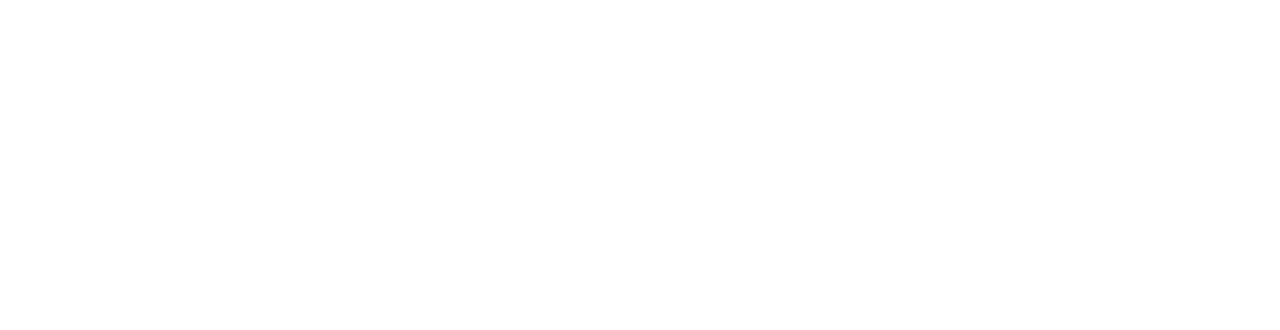
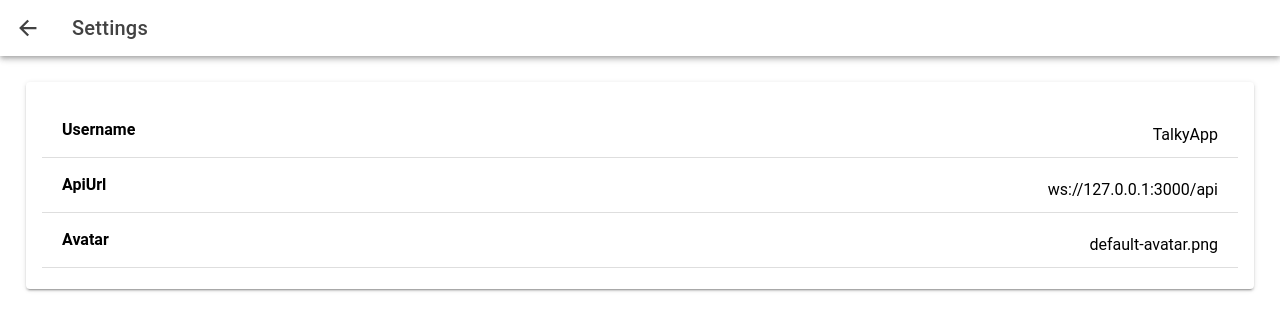
Before and after one commit to Schneewolf-Labs/TalkyApp, a React (Vite) app: page /settings in a window 1280 px wide. Shown: the top 330 px of the page. Built offline with nearby package versions, Linux system fonts and the light colour scheme.

Commit message:
new settings

```diff
--- a/index.html
+++ b/index.html
@@ -2,7 +2,7 @@
 <html lang="en">
   <head>
     <meta charset="utf-8" />
-    <title>Ionic App</title>
+    <title>TalkyApp</title>
 
     <base href="/" />
 
--- a/src/App.tsx
+++ b/src/App.tsx
@@ -1,7 +1,9 @@
 import { Redirect, Route } from 'react-router-dom';
 import { IonApp, IonRouterOutlet, setupIonicReact } from '@ionic/react';
 import { IonReactRouter } from '@ionic/react-router';
+import { SettingsProvider } from './context/SettingsContext';
 import Home from './pages/Home';
+import Settings from './pages/Settings';
 
 /* Core CSS required for Ionic components to work properly */
 import '@ionic/react/css/core.css';
@@ -25,11 +27,15 @@
 setupIonicReact();
 
 const App: React.FC = () => (
+  <SettingsProvider>
     <IonApp>
       <IonReactRouter>
         <IonRouterOutlet>
           <Route exact path="/home">
             <Home />
+          </Route>
+          <Route exact path="/settings">
+            <Settings />
           </Route>
           <Route exact path="/">
             <Redirect to="/home" />
@@ -37,6 +43,7 @@
         </IonRouterOutlet>
       </IonReactRouter>
     </IonApp>
+  </SettingsProvider>
   );
 
 export default App;
--- a/src/components/styles/MessageItem.css
+++ b/src/components/styles/MessageItem.css
@@ -1,6 +1,6 @@
 /* Ensure text content doesn't overflow but wraps */
 .message-text {
-  white-space: normal;
+  white-space: pre-line;
   word-wrap: break-word;
   overflow-wrap: break-word;
 }
--- /dev/null
+++ b/src/context/SettingsContext.tsx
@@ -0,0 +1,52 @@
+import React, { createContext, useState, useContext, ReactNode } from 'react';
+import { Setting } from '../types';
+
+type SettingsProviderProps = {
+  children: ReactNode;
+};
+
+const SettingsContext = createContext<Setting[]>([]);
+
+// Utility functions for local storage
+const saveToLocalStorage = (key: string, value: any) => {
+  localStorage.setItem(key, JSON.stringify(value));
+}
+
+const getFromLocalStorage = (key: string, defaultValue: any) => {
+  const storedValue = localStorage.getItem(key);
+  return storedValue ? JSON.parse(storedValue) : defaultValue;
+}
+
+export const SettingsProvider: React.FC<SettingsProviderProps> = ({ children }) => {
+  const [username, setUsername] = useState<string>(getFromLocalStorage('username', 'TalkyApp'));
+  const [apiUrl, setApiUrl] = useState<string>(getFromLocalStorage('apiUrl', 'ws://127.0.0.1:3000/api'));
+  const [avatar, setAvatar] = useState<string>(getFromLocalStorage('avatar', 'default-avatar.png'));
+
+  const settings = [
+    {
+      name: 'username',
+      value: username,
+      setValue: (value: any) => { saveToLocalStorage('username', value); setUsername(value); }
+    },
+    {
+      name: 'apiUrl',
+      value: apiUrl,
+      setValue: (value: any) => { saveToLocalStorage('apiUrl', value); setApiUrl(value); }
+    },
+    {
+      name: 'avatar',
+      value: avatar,
+      setValue: (value: any) => { saveToLocalStorage('avatar', value); setAvatar(value); }
+    },
+  ];
+
+  return (
+    <SettingsContext.Provider value={settings}>
+      {children}
+    </SettingsContext.Provider>
+  );
+};
+
+export const useSettings = () => {
+  return useContext(SettingsContext);
+};
--- a/src/pages/Home.tsx
+++ b/src/pages/Home.tsx
@@ -1,12 +1,18 @@
 import React, { useEffect, useRef } from 'react';
-import { IonContent, IonHeader, IonPage, IonTitle, IonToolbar, IonLabel, IonList, IonItem } from '@ionic/react';
+import { IonContent, IonHeader, IonPage, IonTitle, IonToolbar, IonLabel, IonList, IonItem, IonButton, IonIcon, IonButtons } from '@ionic/react';
+import { settingsOutline } from 'ionicons/icons';
 import MessageItem from '../components/MessageItem';
 import MessageInput from '../components/MessageInput';
 import useWebSocket from '../hooks/useWebSocket';
-import './Home.css';
+import { useSettings } from '../context/SettingsContext';
+import './styles/Home.css';
 
 const Home: React.FC = () => {
-  const { messages, sendMessage, isUserTyping } = useWebSocket('ws://127.0.0.1:3000/api');
+  const settings = useSettings();
+  const apiUrl = settings.find(setting => setting.name === 'apiUrl')?.value || 'ws://127.0.0.1:3000/api';
+  const username = settings.find(setting => setting.name === 'username')?.value || 'TalkyApp';
+
+  const { messages, sendMessage, isUserTyping } = useWebSocket(apiUrl);
 
   // Handle scrolling on new messages
   const lastMessageRef = useRef<HTMLIonItemElement | null>(null);
@@ -20,6 +26,11 @@
       <IonHeader>
         <IonToolbar>
           <IonTitle>TalkyApp</IonTitle>
+          <IonButtons slot="end">
+            <IonButton routerLink="/settings">
+              <IonIcon slot="icon-only" icon={settingsOutline} />
+            </IonButton>
+          </IonButtons>
         </IonToolbar>
       </IonHeader>
       <IonContent className="ion-padding">
@@ -39,7 +50,7 @@
 
         <MessageInput onSend={(messageText) => {
           sendMessage({
-            author: 'TalkyApp',
+            author: username,
             text: messageText,
           });
         }} />
--- /dev/null
+++ b/src/pages/Settings.tsx
@@ -0,0 +1,58 @@
+import { IonPage, IonHeader, IonToolbar, IonTitle, IonContent, IonCard, IonCardContent, IonLabel, IonInput, IonToggle, IonItem, IonList, IonButtons, IonBackButton } from '@ionic/react';
+import { useSettings } from '../context/SettingsContext';
+import './styles/Settings.css';
+
+const Settings: React.FC = () => {
+	const settings = useSettings();
+
+	return (
+		<IonPage>
+			<IonHeader>
+				<IonToolbar>
+					<IonButtons slot="start">
+						<IonBackButton defaultHref="/" />
+					</IonButtons>
+					<IonTitle>Settings</IonTitle>
+				</IonToolbar>
+			</IonHeader>
+			<IonContent className="ion-padding">
+				<IonCard>
+					<IonCardContent>
+						<IonList>
+							{settings.map((setting, index) => {
+								let inputElement;
+
+								if (typeof setting.value === 'boolean') {
+									inputElement = (
+										<IonToggle
+											checked={setting.value}
+											onIonChange={e => setting.setValue(e.detail.checked)}
+										/>
+									);
+								} else {
+									inputElement = (
+										<IonInput
+											class="setting-input"
+											value={setting.value.toString()}
+											placeholder={setting.name}
+											onIonChange={e => setting.setValue(e.detail.value)}
+										/>
+									);
+								}
+
+								return (
+									<IonItem key={index} className={typeof setting.value === 'boolean' ? 'toggle-setting' : 'text-setting'}>
+										<IonLabel class="setting-name">{setting.name}</IonLabel>
+										{inputElement}
+									</IonItem>
+								);
+							})}
+						</IonList>
+					</IonCardContent>
+				</IonCard>
+			</IonContent>
+		</IonPage>
+	);
+};
+
+export default Settings;
--- /dev/null
+++ b/src/pages/styles/Settings.css
@@ -0,0 +1,10 @@
+.setting-name {
+	font-weight: bold;
+	text-transform: capitalize;
+	color: var(--ion-color-step-850, #262626);
+}
+
+/* Right-align input values */
+.setting-input {
+	text-align: right;
+}
--- a/src/types.ts
+++ b/src/types.ts
@@ -2,3 +2,9 @@
     author: string;
     text: string;
 };
+
+export type Setting = {
+    name: string;
+    value: any;
+    setValue: (value: any) => void;
+};
```
Also changed, not shown: src/pages/styles/Home.css (renamed from src/pages/Home.css). Lines whose indentation alone changed are shown as unchanged.
